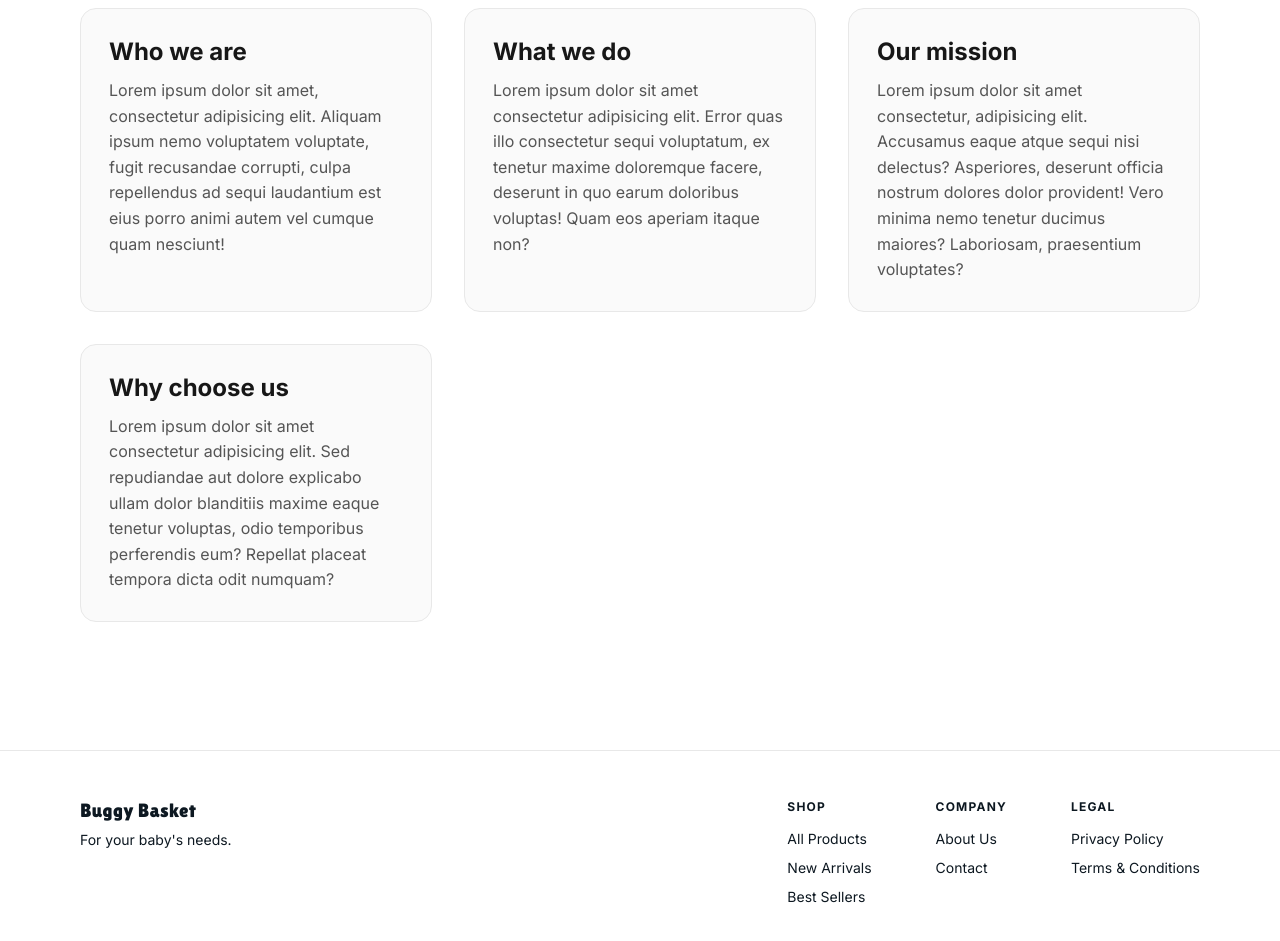
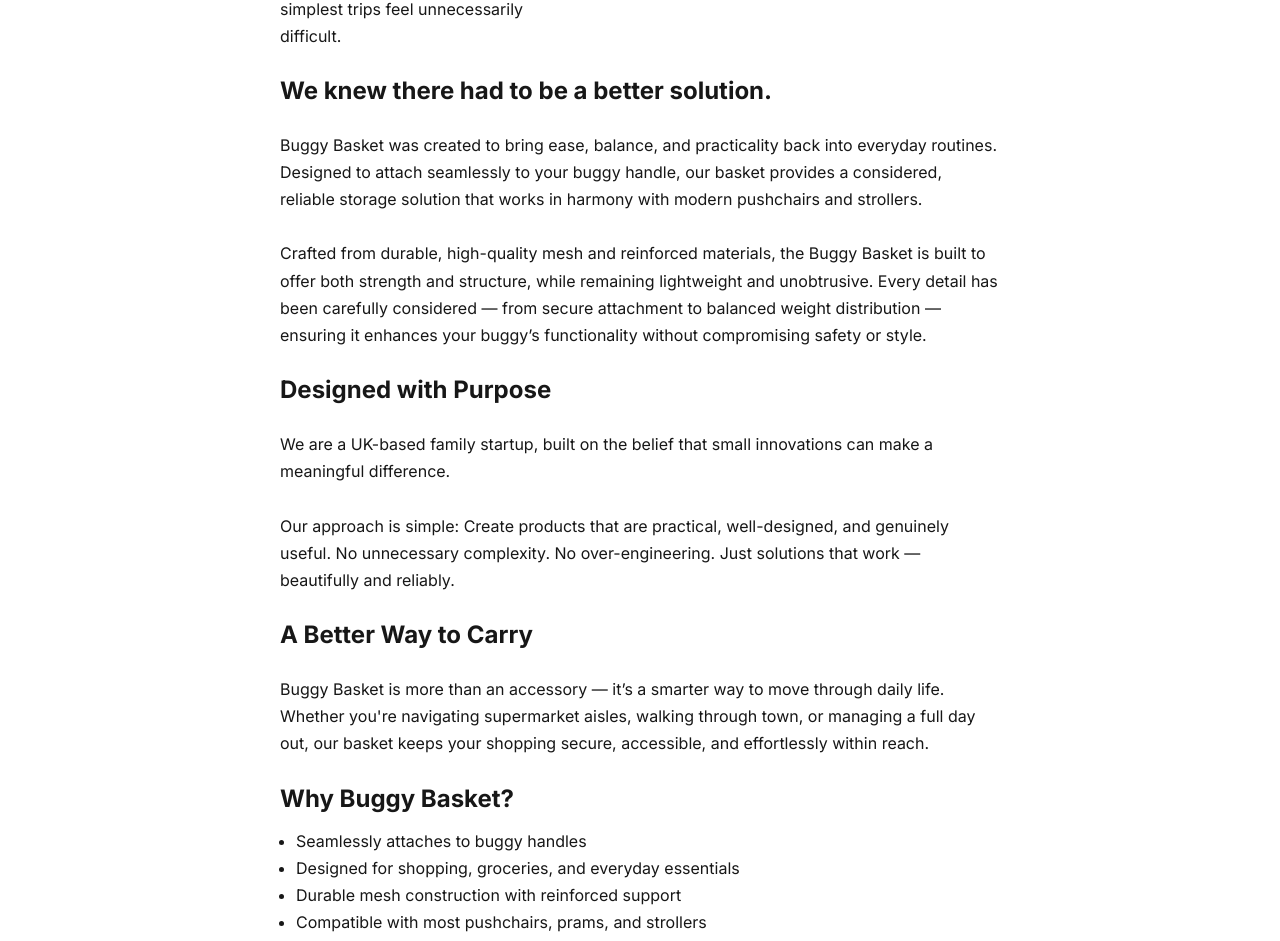
Before and after one commit to Haersa/BuggyBasket, a Next.js app in the folder buggy-basket/: page /about in a window 1280 px wide. Shown: the part 575-1516 px from the top of the page. Built offline with nearby package versions, Linux system fonts and the light colour scheme.

Commit message:
Added content to the page. Gonna mess about with layout and try something more visually appealing

```diff
--- a/buggy-basket/src/app/about/page.tsx
+++ b/buggy-basket/src/app/about/page.tsx
@@ -2,38 +2,53 @@
   return (
     <div className="page">
       <br />
-      <h1 className="about-title">About Us</h1>
-      <div className="about-image">
-        <div className="image-placeholder">Image</div>
-      </div>
       <div className="about-container">
-        <div className="about-section">
-          <div className="about-cards">
-            <div className="about-card">
-              <h2>Who we are</h2>
-              <p>Lorem ipsum dolor sit amet, consectetur adipisicing elit.
-                Aliquam ipsum nemo voluptatem voluptate, fugit recusandae corrupti,
-                culpa repellendus ad sequi laudantium est eius porro animi autem vel cumque
-                quam nesciunt!</p>
-            </div>
-            <div className="about-card">
-              <h2>What we do</h2>
-              <p>Lorem ipsum dolor sit amet consectetur adipisicing elit. Error quas illo consectetur sequi
-                voluptatum, ex tenetur maxime doloremque facere, deserunt in quo earum doloribus voluptas!
-                Quam eos aperiam itaque non?</p>
-            </div>
-            <div className="about-card">
-              <h2>Our mission</h2>
-              <p>Lorem ipsum dolor sit amet consectetur, adipisicing elit. Accusamus eaque atque sequi nisi
-                delectus? Asperiores, deserunt officia nostrum dolores dolor provident! Vero minima nemo tenetur
-                ducimus maiores? Laboriosam, praesentium voluptates?</p>
-            </div>
-            <div className="about-card">
-              <h2>Why choose us</h2>
-              <p>Lorem ipsum dolor sit amet consectetur adipisicing elit. Sed repudiandae aut dolore explicabo ullam dolor
-                blanditiis maxime eaque tenetur voluptas, odio temporibus perferendis eum? Repellat placeat tempora dicta odit numquam?</p>
-            </div>
+        <h1 className="about-title">About Us</h1>
+        <div className="about-page">
+          <div className="about-image">
+            <div className="image-placeholder">Image</div>
           </div>
+          <h2>At Buggy Basket, we believe thoughtful design can transform everyday parenting.</h2>
+          <br />
+          <p>Born from real-life experience as parents of two, our journey started with a simple but persistent
+            frustration — shopping with a buggy should be easy, yet it rarely is. Limited storage, awkwardly balanced bags,
+            and the constant challenge of managing essentials on the move made even the simplest trips feel unnecessarily difficult.</p>
+          <br />
+          <h2>We knew there had to be a better solution.</h2>
+          <br />
+          <p>Buggy Basket was created to bring ease, balance, and practicality back into everyday routines. Designed to attach seamlessly
+            to your buggy handle, our basket provides a considered, reliable storage solution that works in harmony with modern pushchairs
+            and strollers.
+          </p>
+          <br />
+          <p>Crafted from durable, high-quality mesh and reinforced materials, the Buggy Basket is built to offer both strength and structure,
+            while remaining lightweight and unobtrusive. Every detail has been carefully considered — from secure attachment to balanced weight
+            distribution — ensuring it enhances your buggy’s functionality without compromising safety or style.</p>
+          <br />
+          <h2>Designed with Purpose</h2>
+          <br />
+          <p>
+            We are a UK-based family startup, built on the belief that small innovations can make a meaningful difference.
+          </p>
+          <br />
+          <p>Our approach is simple: Create products that are practical, well-designed, and genuinely useful.
+            No unnecessary complexity. No over-engineering. Just solutions that work — beautifully and reliably.</p>
+          <br />
+          <h2>A Better Way to Carry</h2>
+          <br />
+          <p>Buggy Basket is more than an accessory — it’s a smarter way to move through daily life.
+            Whether you're navigating supermarket aisles, walking through town, or managing a full day out, our
+            basket keeps your shopping secure, accessible, and effortlessly within reach.</p>
+          <br />
+          <h2>Why Buggy Basket?</h2>
+          <ul className="about-list">
+            <li>Seamlessly attaches to buggy handles</li>
+            <li>Designed for shopping, groceries, and everyday essentials</li>
+            <li>Durable mesh construction with reinforced support</li>
+            <li>Compatible with most pushchairs, prams, and strollers</li>
+            <li>Lightweight, functional, and considered in every detail</li>
+            <li>Created by parents, designed for modern family life</li>
+          </ul>
         </div>
       </div>
     </div>
--- a/buggy-basket/src/app/globals.css
+++ b/buggy-basket/src/app/globals.css
@@ -1105,9 +1105,19 @@
 
 .about-container {
   padding: 3rem 2.5rem;
-  max-width: 1200px;
+  max-width: 800px;
   margin: 0 auto;
   font-family: var(--body-font);
+}
+
+.about-page {
+  line-height: 1.7rem;
+}
+
+.about-page::after {
+  content: "";
+  display: block;
+  clear: both;
 }
 
 .about-title {
@@ -1116,17 +1126,6 @@
   font-size: 2rem;
   margin-bottom: 3rem;
   color: var(--text-black);
-}
-
-.about-section {
-  display: flex;
-  align-items: center;
-  gap: 3rem;
-  margin-bottom: 5rem;
-}
-
-.about-section.reverse {
-  flex-direction: row-reverse;
 }
 
 .about-text {
@@ -1144,10 +1143,9 @@
 }
 
 .about-image {
-  width: 100%;
-  margin-bottom: 1rem;
-  border-radius: 1rem;
-  overflow: hidden;
+  float: right;
+  width: 400px;
+  margin: 0 0 1.5rem 1.5rem;
 }
 
 .image-placeholder {
@@ -1162,37 +1160,13 @@
   color: var(--text-light);
 }
 
-.about-cards {
-  display: grid;
-  grid-template-columns: repeat(3, 1fr);
-  gap: 2rem;
-}
-
-.about-card {
-  padding: 1.75rem;
-  background: var(--surface-input);
-  border: 1px solid var(--border-color);
-  border-radius: 1rem;
-  transition: transform 0.2s ease, box-shadow 0.2s ease;
-}
-
-.about-card h2 {
-  margin-bottom: 0.75rem;
-}
-
-.about-card p {
-  line-height: 1.6;
-  color: var(--text-muted);
+.about-list {
+  padding: 1rem;
 }
 
 
 
 /*about page mobile*/
-@media(max-width: 1024px) {
-  .about-cards {
-    grid-template-columns: repeat(2, 1fr);
-  }
-}
 
 @media (max-width: 768px) {
 
@@ -1201,12 +1175,13 @@
     flex-direction: column;
   }
 
-  .about-text,
-  .about-image {
+  .about-text {
     width: 100%;
   }
 
-  .about-cards {
-    grid-template-columns: 1fr;
+  .about-image {
+    width: 100%;
+    float: none;
+    margin: 0 0 1.5rem 0;
   }
 }
```
